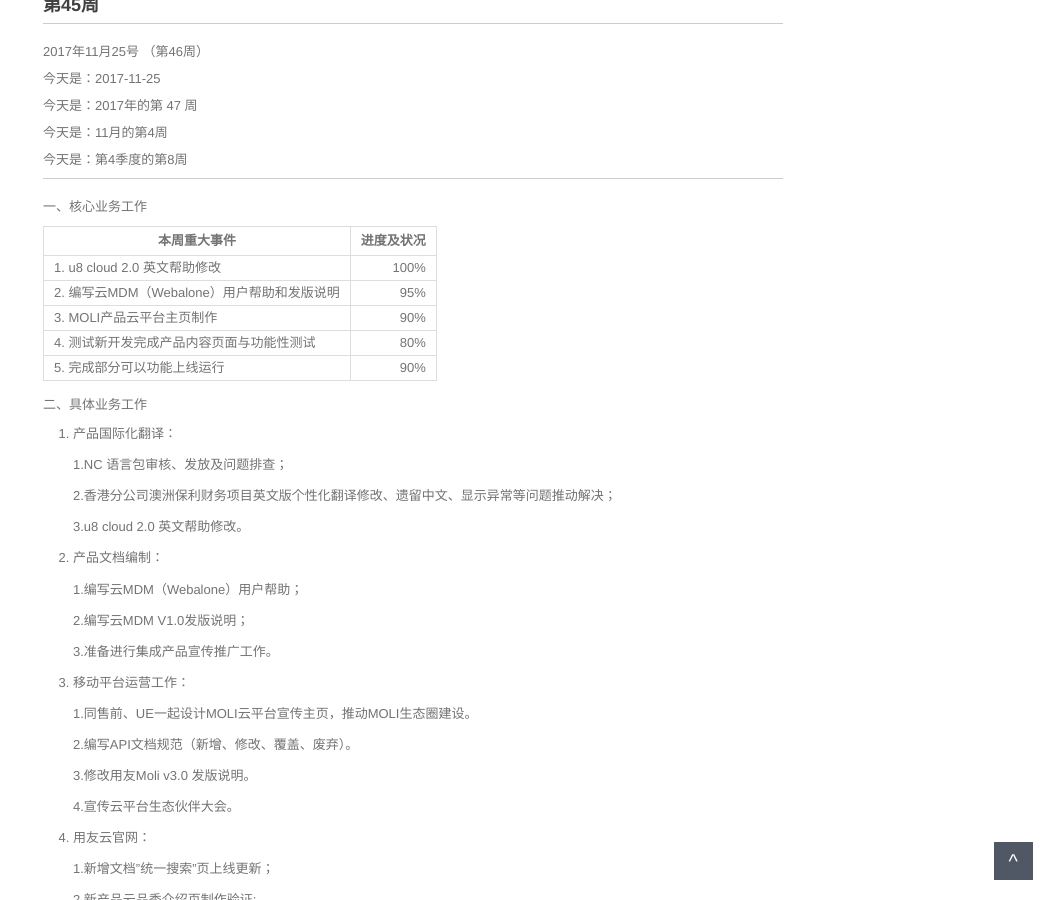
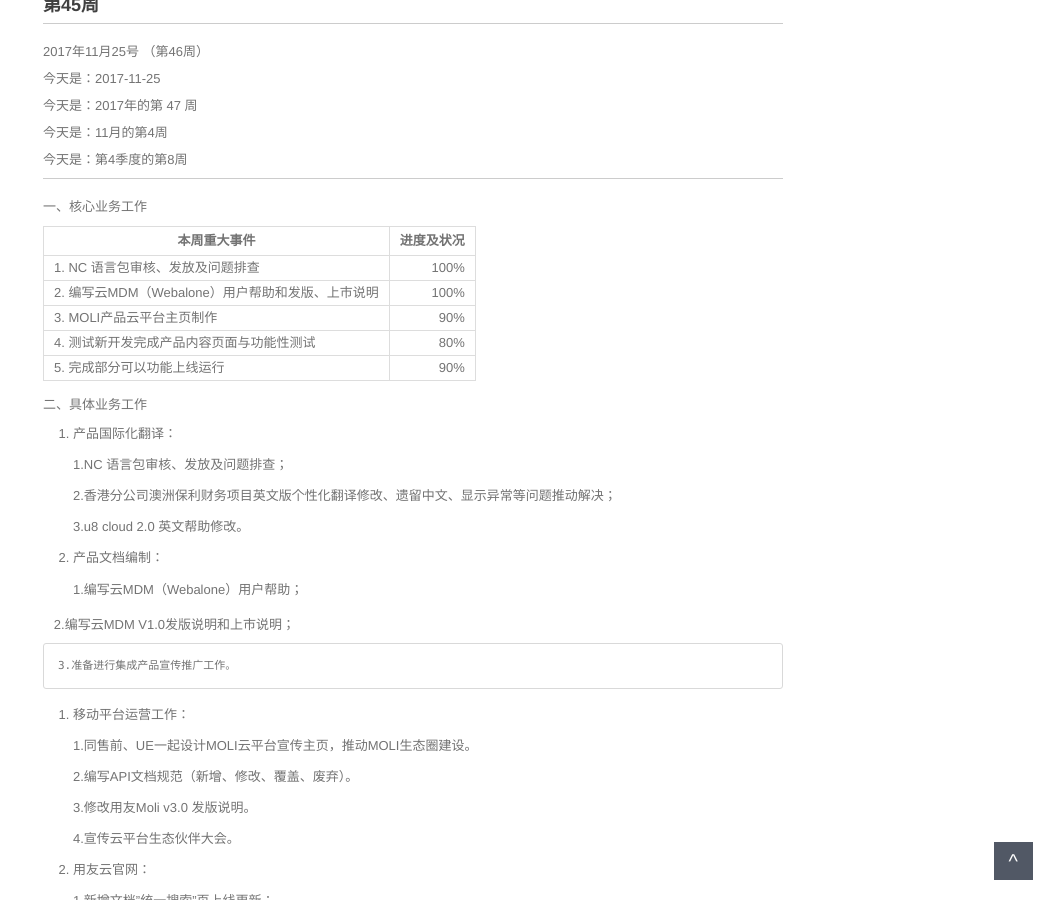
Before and after one commit to walllFlower/blog, a Jekyll site: the page built from _posts/2017-06-22-day_report_cxz.md, in a window 1280 px wide and 900 px high, scrolled down 338 px. Shown: the whole window, without its empty margins (227-1280 px from the left). Built offline with Jekyll 4.4.1, drawn with Linux system fonts in a browser that asks for light colours; comment, search, counter and statistics services are not loaded.

Commit message:
Update 2017-06-22-day_report_cxz.md

```diff
--- a/_posts/2017-06-22-day_report_cxz.md
+++ b/_posts/2017-06-22-day_report_cxz.md
@@ -26,8 +26,8 @@ categories: 日报
 
 | 本周重大事件 | 进度及状况 |
 | --------    | -----:    |
-| 1. u8 cloud 2.0 英文帮助修改                      | 100% |
-| 2. 编写云MDM（Webalone）用户帮助和发版说明		| 95% |
+| 1. NC 语言包审核、发放及问题排查                    | 100% |
+| 2. 编写云MDM（Webalone）用户帮助和发版、上市说明     | 100% |
 | 3. MOLI产品云平台主页制作| 90% |
 | 4. 测试新开发完成产品内容页面与功能性测试           | 80% |
 | 5. 完成部分可以功能上线运行                        | 90% |
@@ -46,7 +46,7 @@ categories: 日报
 
     1.编写云MDM（Webalone）用户帮助；
 
-    2.编写云MDM V1.0发版说明；
+    2.编写云MDM V1.0发版说明和上市说明；
 
     3.准备进行集成产品宣传推广工作。
 
@@ -56,7 +56,7 @@ categories: 日报
 
     2.编写API文档规范（新增、修改、覆盖、废弃）。
 
-	3.修改用友Moli v3.0 发版说明。
+    3.修改用友Moli v3.0 发版说明。
 
     4.宣传云平台生态伙伴大会。
 
```
